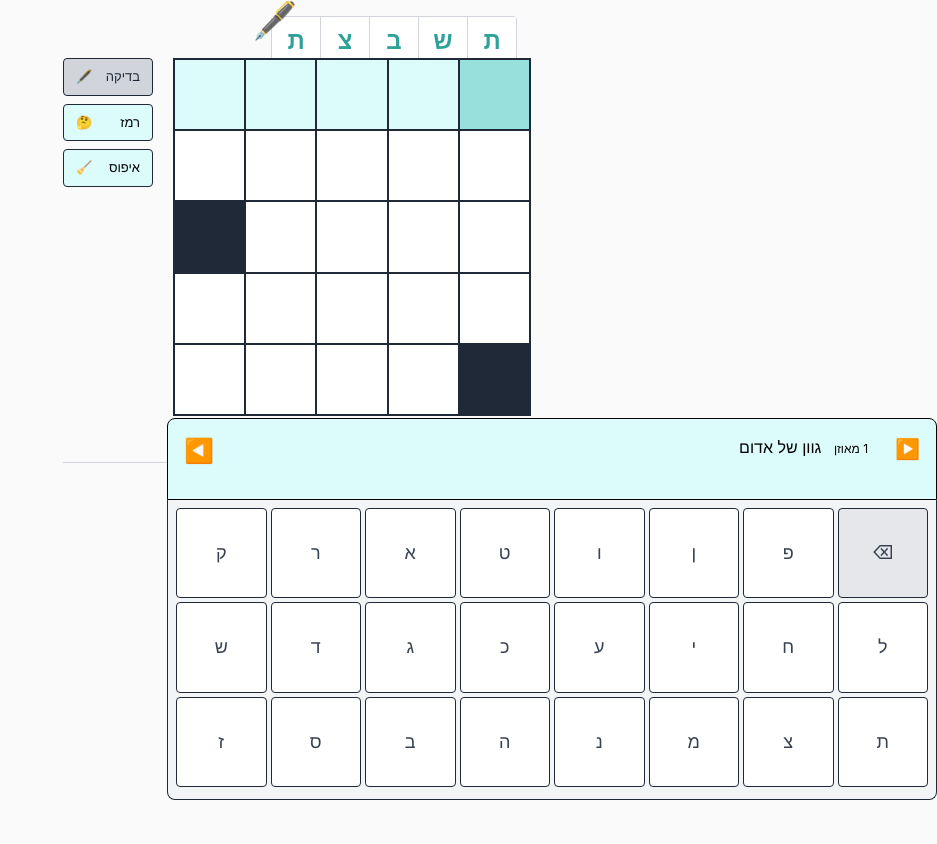
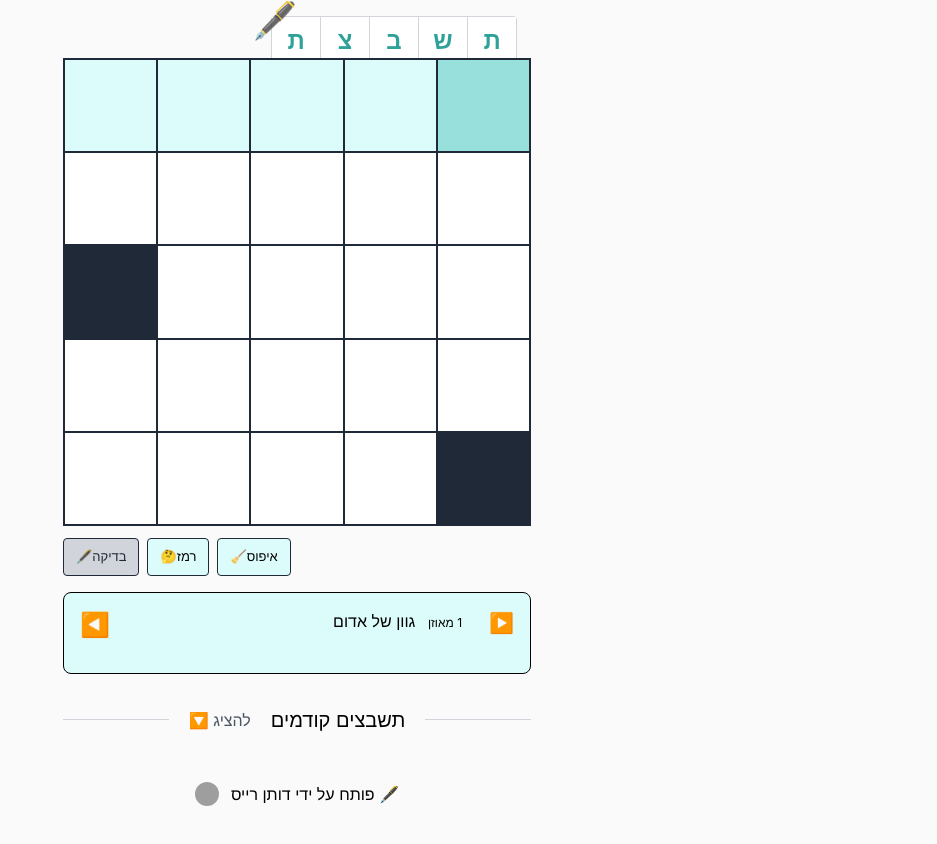
Before and after one commit to dotanrs/tashbezet, a React (Create React App) app: page / in a window 1280 px wide. Both pictures are taken after a click on the button "מוכנים לֶתַשְבֶצ?". Shown: the top 844 px of the page, without its empty margins (343-1280 px from the left). After the commit the page ends 822 px from the top, so only its background shows below. Built offline with nearby package versions, Linux system fonts and the light colour scheme; grey boxes are pictures that could not be loaded.

Commit message:
Move buttons down

```diff
--- /dev/null
+++ b/src/components/Button.tsx
@@ -0,0 +1,40 @@
+import React from 'react';
+
+interface ButtonProps {
+  onClick: () => void;
+  disabled?: boolean;
+  icon: string;
+  text: string;
+  hoverColor?: string;
+  disabledStyle?: boolean;
+}
+
+const Button: React.FC<ButtonProps> = ({
+  onClick,
+  disabled = false,
+  icon,
+  text,
+  hoverColor = 'hover:bg-[#98e0db]',
+  disabledStyle = true,
+}) => {
+  const baseClasses = "px-3 py-2 rounded border-[1px] border-gray-800";
+  const enabledClasses = `${baseClasses} ${hoverColor} bg-[#dbfcfa] text-black`;
+  const disabledClasses = `${baseClasses} bg-gray-300 text-gray-800 cursor-not-allowed`;
+
+  return (
+    <button
+      onClick={onClick}
+      disabled={disabled}
+      className={disabled && disabledStyle ? disabledClasses : enabledClasses}
+    >
+      <div className="flex flex-row justify-between">
+        {icon}
+        <div>
+          {text}
+        </div>
+      </div>
+    </button>
+  );
+};
+
+export default Button;
--- a/src/components/Sidebar.tsx
+++ b/src/components/Sidebar.tsx
@@ -1,4 +1,5 @@
 import React from 'react';
+import Button from './Button';
 
 interface SidebarProps {
   onMarkPuzzle: () => void;
@@ -15,66 +16,39 @@ const Sidebar: React.FC<SidebarProps> = ({
   onReset,
   hasUntestedCells,
   hasAvailableHints,
-  message
+  message,
 }) => {
   return (
-    <div id="sidebar">
-      <div>
+      <>
         {/* Status message */}
-        {message && (
+        {/* {message && (
           <div className="mb-6 p-2 rounded bg-green-100 text-green-800" style={{ direction: 'rtl' }}>
             {message}
           </div>
-        )}
+        )} */}
 
         {/* Buttons section */}
-        <div className="flex flex-col gap-2 text-[13px] w-[90px]">
-          <button
-            onClick={onMarkPuzzle}
-            disabled={!hasUntestedCells}
-            className={`px-3 py-2 rounded border-[1px] border-gray-800 ${
-              hasUntestedCells
-                ? 'hover:bg-[#98e0db] bg-[#dbfcfa] text-black'
-                : 'bg-gray-300 text-gray-800 cursor-not-allowed'
-            }`}
-          >
-            <div className="flex flex-row justify-between">
-              🖋️
-              <div>
-                בדיקה
-              </div>
-            </div>
-          </button>
-          <button
-            onClick={onHint}
-            disabled={!hasAvailableHints}
-            className={`px-3 py-2 rounded border-[1px] border-gray-800 ${
-              hasAvailableHints
-                ? 'hover:bg-yellow-100 bg-[#dbfcfa] text-black'
-                : 'bg-gray-300 text-gray-800 cursor-not-allowed'
-            }`}
-          >
-            <div className="flex flex-row justify-between">
-              🤔
-              <div>
-                רמז
-              </div>
-            </div>
-          </button>
-          <button
-            onClick={onReset}
-            className="px-3 py-2 text-black border-[1px] border-gray-800 text-black rounded bg-[#dbfcfa] hover:bg-red-200"
-          >
-            <div className="flex flex-row justify-between">
-              🧹
-              <div>
-                איפוס
-              </div>
-            </div>
-          </button>
-        </div>
-      </div>
-    </div>
+      <Button
+        onClick={onMarkPuzzle}
+        disabled={!hasUntestedCells}
+        icon="🖋️"
+        text="בדיקה"
+      />
+      <Button
+        onClick={onHint}
+        disabled={!hasAvailableHints}
+        icon="🤔"
+        text="רמז"
+        hoverColor="hover:bg-yellow-100"
+      />
+      <Button
+        onClick={onReset}
+        icon="🧹"
+        text="איפוס"
+        hoverColor="hover:bg-red-200"
+        disabledStyle={false}
+      />
+    </>
   );
 };
 
--- a/src/crossword-puzzle.tsx
+++ b/src/crossword-puzzle.tsx
@@ -11,6 +11,7 @@ import HebrewKeyboard from './components/HebrewKeyboard';
 import Sidebar from './components/Sidebar';
 import { findNextDirectCell, findNextDirectCellV2 } from './utils/crosswordNavigation';
 import useIsMobile from './hooks/useIsMobile';
+import Button from './components/Button';
 
 const CrosswordPuzzle = () => {
   const isMobile = useIsMobile();
@@ -19,6 +20,7 @@ const CrosswordPuzzle = () => {
 
   // Add new state for game started
   const [gameStarted, setGameStarted] = useState(false);
+  const [showOptions, setShowOptions] = useState(false);
   // Modify current puzzle state to be null initially
   const [currentPuzzleId, setCurrentPuzzleId] = useState<PuzzleId | null>(null);
   const [currentConfig, setCurrentConfig] = useState<CrosswordConfig | null>(null);
@@ -622,14 +624,6 @@ const CrosswordPuzzle = () => {
             <>
             <div id="whole-crossword" className="w-full">
               <div id="crossword-and-buttons" className="flex space-x-5 flex-row justify-between items-start mt-[42px] mb-3">
-                <Sidebar
-                  onMarkPuzzle={markPuzzle}
-                  onHint={handleHint}
-                  onReset={handlePuzzleReset}
-                  hasUntestedCells={hasUntestedCells()}
-                  hasAvailableHints={hasAvailableHints()}
-                  message={message}
-                />
                 <CrosswordGrid
                   userGrid={userGrid}
                   cellStatus={cellStatus}
@@ -639,6 +633,16 @@ const CrosswordPuzzle = () => {
                   onCellClick={handleCellClick}
                   onChange={handleChange}
                   onKeyDown={handleKeyDown}
+                />
+              </div>
+              <div id="sidebar-container" className={`text-center flex flex-row gap-2 text-[13px] w-[100px] p-x-4 pb-4`}>
+                <Sidebar
+                  onMarkPuzzle={markPuzzle}
+                  onHint={handleHint}
+                  onReset={handlePuzzleReset}
+                  hasUntestedCells={hasUntestedCells()}
+                  hasAvailableHints={hasAvailableHints()}
+                  message={message}
                 />
               </div>
 
--- a/src/hooks/useIsMobile.ts
+++ b/src/hooks/useIsMobile.ts
@@ -26,7 +26,7 @@ const useIsMobile = () => {
     return () => window.removeEventListener('resize', checkIsMobile);
   }, []);
 
-  return !isMobile;
+  return isMobile;
 };
 
 export default useIsMobile;
```
